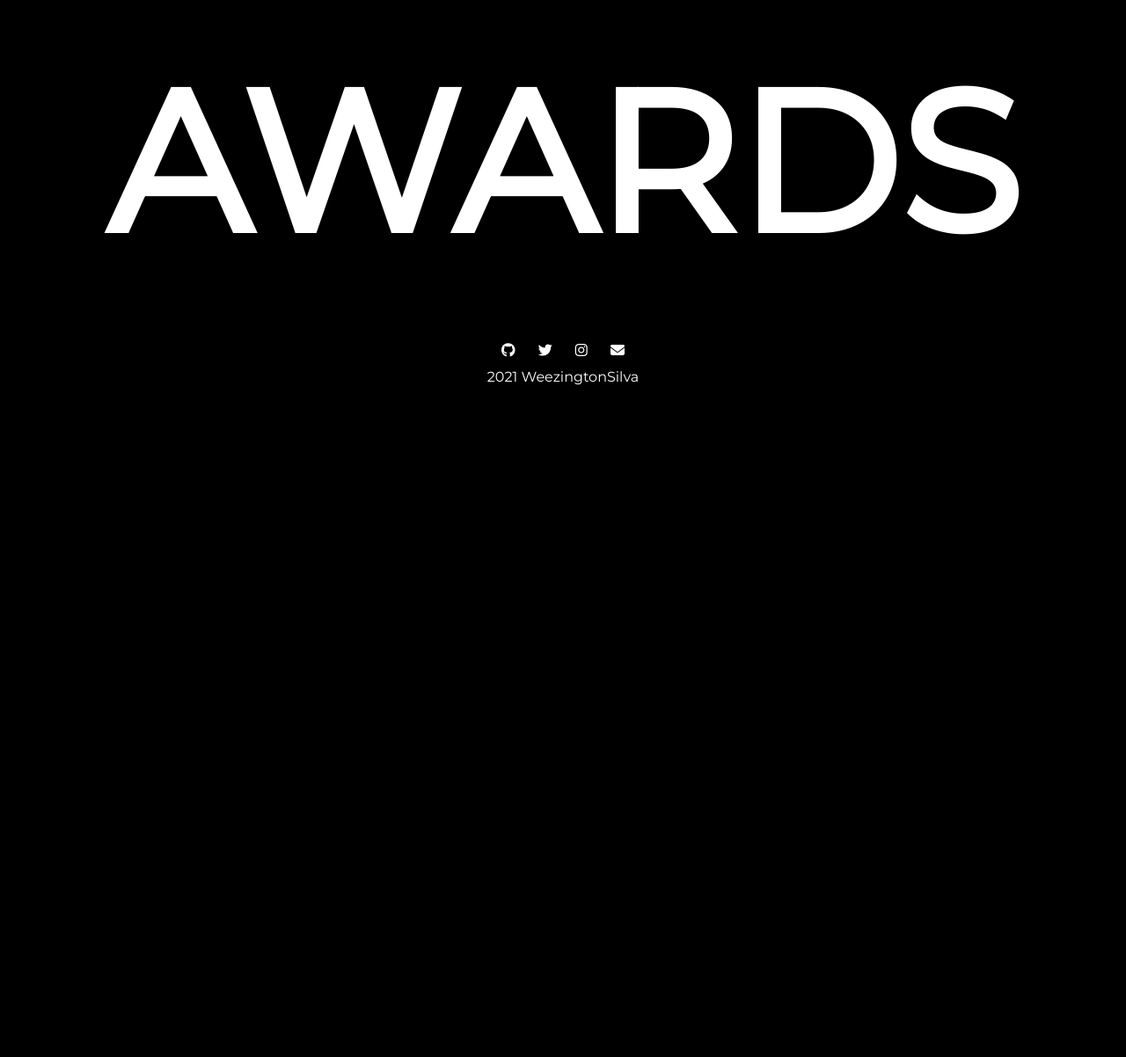
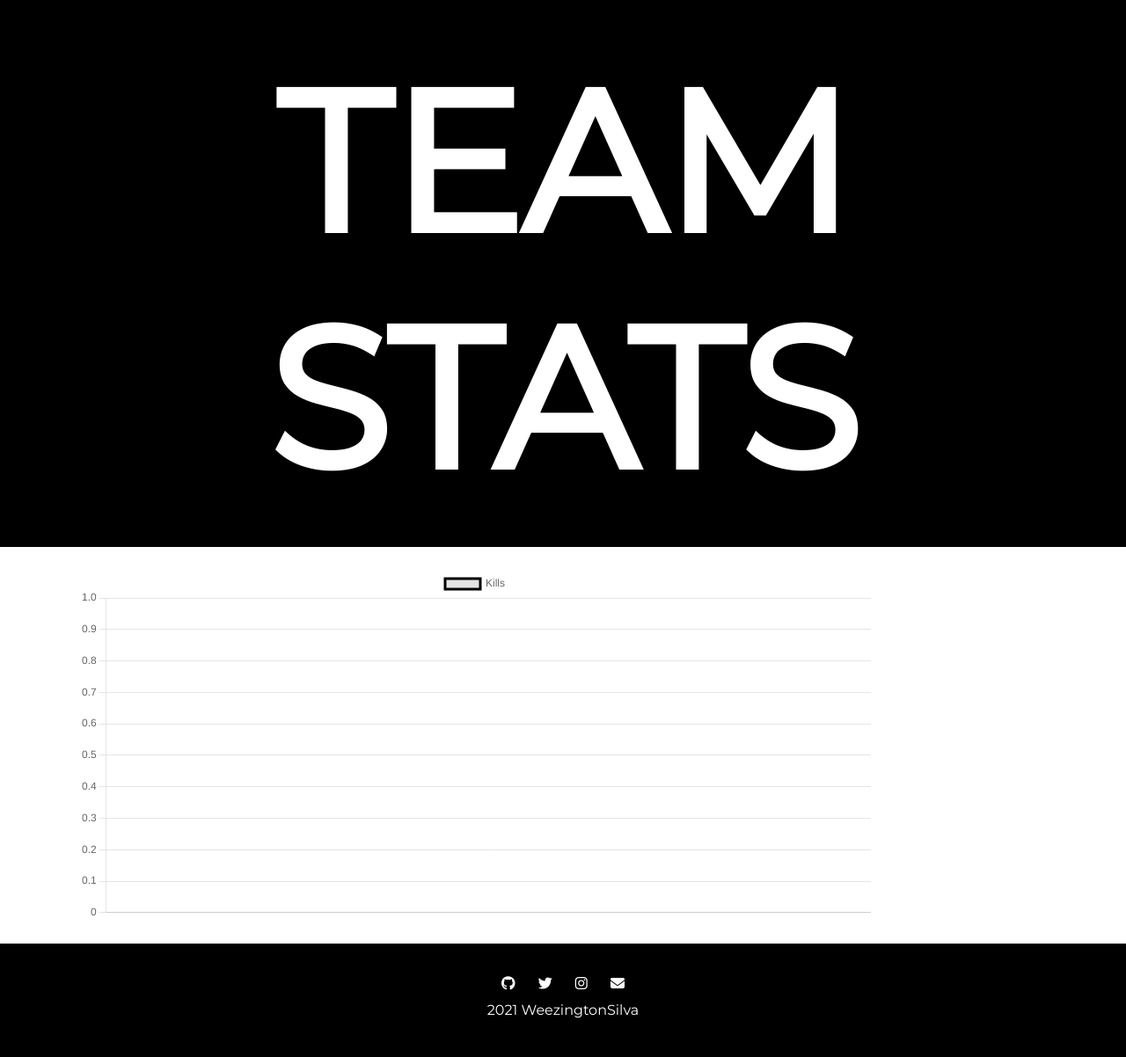
Before and after one commit to rumeeahmed/WeezAPI, a Flask app: template templates/team_stats.html in a window 1280 px wide. Shown: the part 82-1284 px from the top of the page at 88% size. Before the commit the page ends 520 px from the top, so only its background shows below. Run offline with Flask 2, Linux system fonts and the light colour scheme; the template is opened without the code that fills it: most values are stand-ins (such as "Sample title", 1, 10 or a date in 2020); some libraries are stand-ins or nearby versions.

Commit message:
Added charts cdn

```diff
--- a/templates/base.html
+++ b/templates/base.html
@@ -6,6 +6,7 @@
     <link href="https://fonts.googleapis.com/css2?family=Montserrat:ital,wght@0,100;0,400;1,900&family=Ubuntu:wght@300;400;700&display=swap" rel="stylesheet">
     <script src="https://cdn.jsdelivr.net/npm/bootstrap@5.0.2/dist/js/bootstrap.bundle.min.js" integrity="sha384-MrcW6ZMFYlzcLA8Nl+NtUVF0sA7MsXsP1UyJoMp4YLEuNSfAP+JcXn/tWtIaxVXM" crossorigin="anonymous"></script>
     <script src="https://kit.fontawesome.com/d24a202f88.js" crossorigin="anonymous"></script>
+    <script src="https://cdnjs.cloudflare.com/ajax/libs/Chart.js/3.3.2/chart.min.js" crossorigin="anonymous"></script>
     <link href="static/css/styles.css" rel="stylesheet">
     <title>{% block title %}{% endblock %}</title>
 </head>
--- a/templates/team_stats.html
+++ b/templates/team_stats.html
@@ -5,9 +5,34 @@
         <div class="container-fluid">
             <div class="row">
                 <div class="col">
-                    <h1 class="big-heading">AWARDS</h1>
+                    <h1 class="big-heading">TEAM STATS</h1>
                 </div>
             </div>
         </div>
+        <div class="container-fluid white">
+            <canvas id="lineChart" width="900" height="400">
+                <script>
+                    const ctx = document.getElementById('lineChart').getContext('2d');
+                    const lineChart = new Chart(ctx, {
+                        type: 'line',
+                        data: {
+                            labels: {{ labels | safe }},
+                            datasets: [
+                                {
+                                    label: 'Kills',
+                                    data : {{ data | safe }},
+                                    fill: true,
+                                    borderColor: 'rgb(0, 0, 0)',
+                                    lineTension: 0.5,
+                                }
+                            ]
+                        },
+                        options: {
+                            responsive: false
+                        }
+                    });
+                </script>
+            </canvas>
+        </div>
     </section>
 {% endblock %}
```
